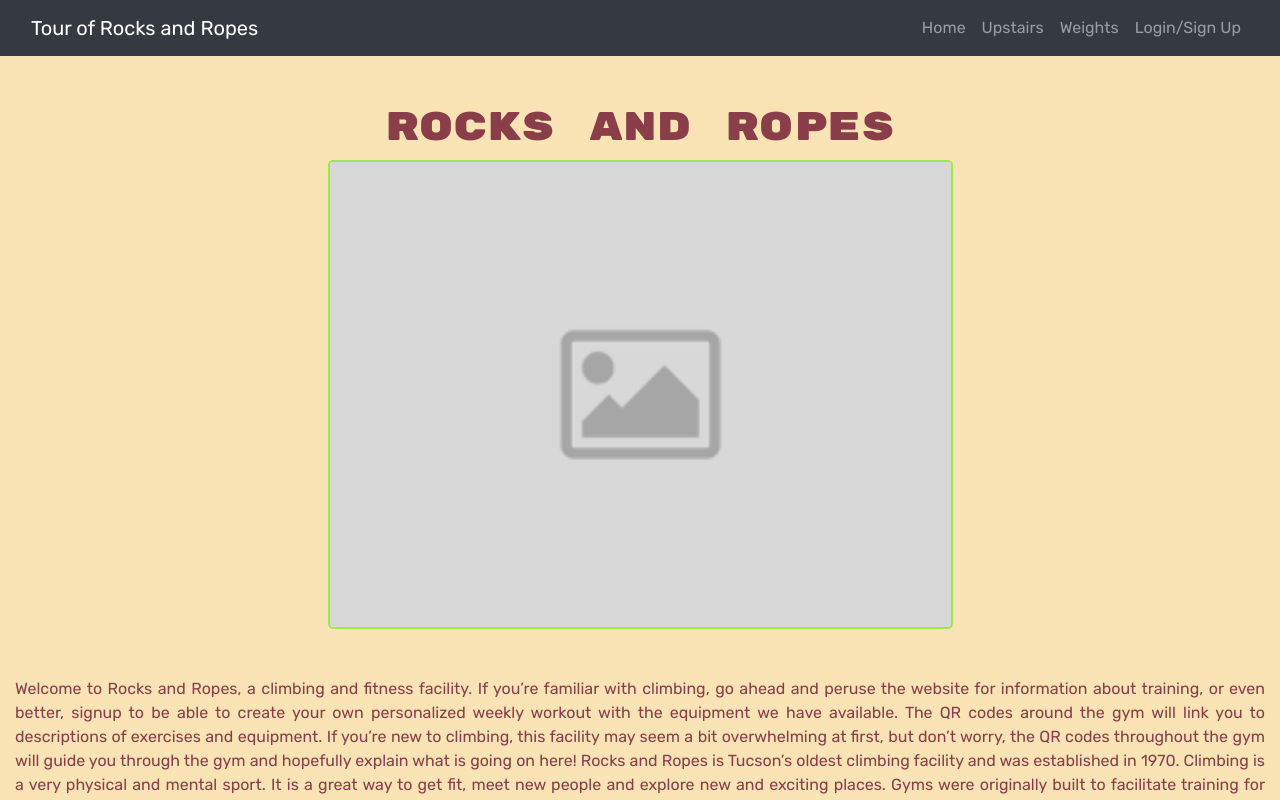
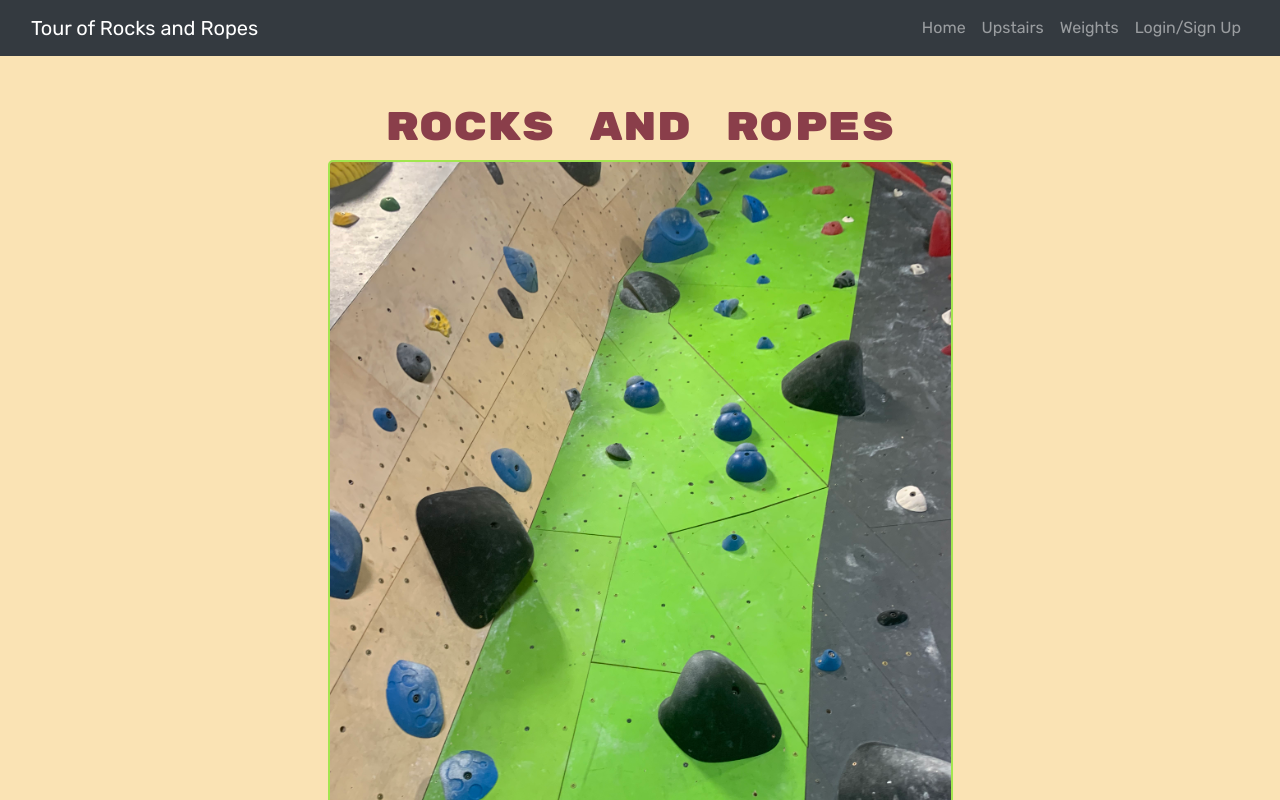
Before and after one commit to dmknapp2385/rocks-and-ropes, a React (Create React App) app in the folder client/: page / in a window 1280 px wide. Shown: the top 800 px of the page. Built offline with nearby package versions, Linux system fonts and the light colour scheme.

Commit message:
added homepage image

```diff
--- a/client/src/Pages/Home.js
+++ b/client/src/Pages/Home.js
@@ -1,5 +1,5 @@
 import React from "react";
-import placeholder from '../assets/Images/placeholder.jpg';
+import homeRock from '../assets/Images/IMG-1343.jpg';
 import { Container } from 'react-bootstrap';
 
 
@@ -7,7 +7,7 @@ function Homepage () {
     return(
         <Container className="text-center mt-5" fluid>
             <h1>Rocks and Ropes</h1>
-            <img src={placeholder} style={{width: '50%'}} alt='Main gym'/>
+            <img src={homeRock} style={{width: '50%'}} alt='Main gym'/>
             <p className="text-justify mt-5">
             Welcome to Rocks and Ropes, a climbing and fitness facility. If you’re familiar with climbing, go ahead and peruse the website for information about training, or even better, signup to be able to create your own personalized weekly workout with the equipment we have available.  The QR codes around the gym will link you to descriptions of exercises and equipment.
             If you’re new to climbing, this facility may seem a bit overwhelming at first, but don’t worry, the QR codes throughout the gym will guide you through the gym and hopefully explain what is going on here!
```
Also changed, not shown: client/src/assets/Images/IMG-1343.jpg (added).
